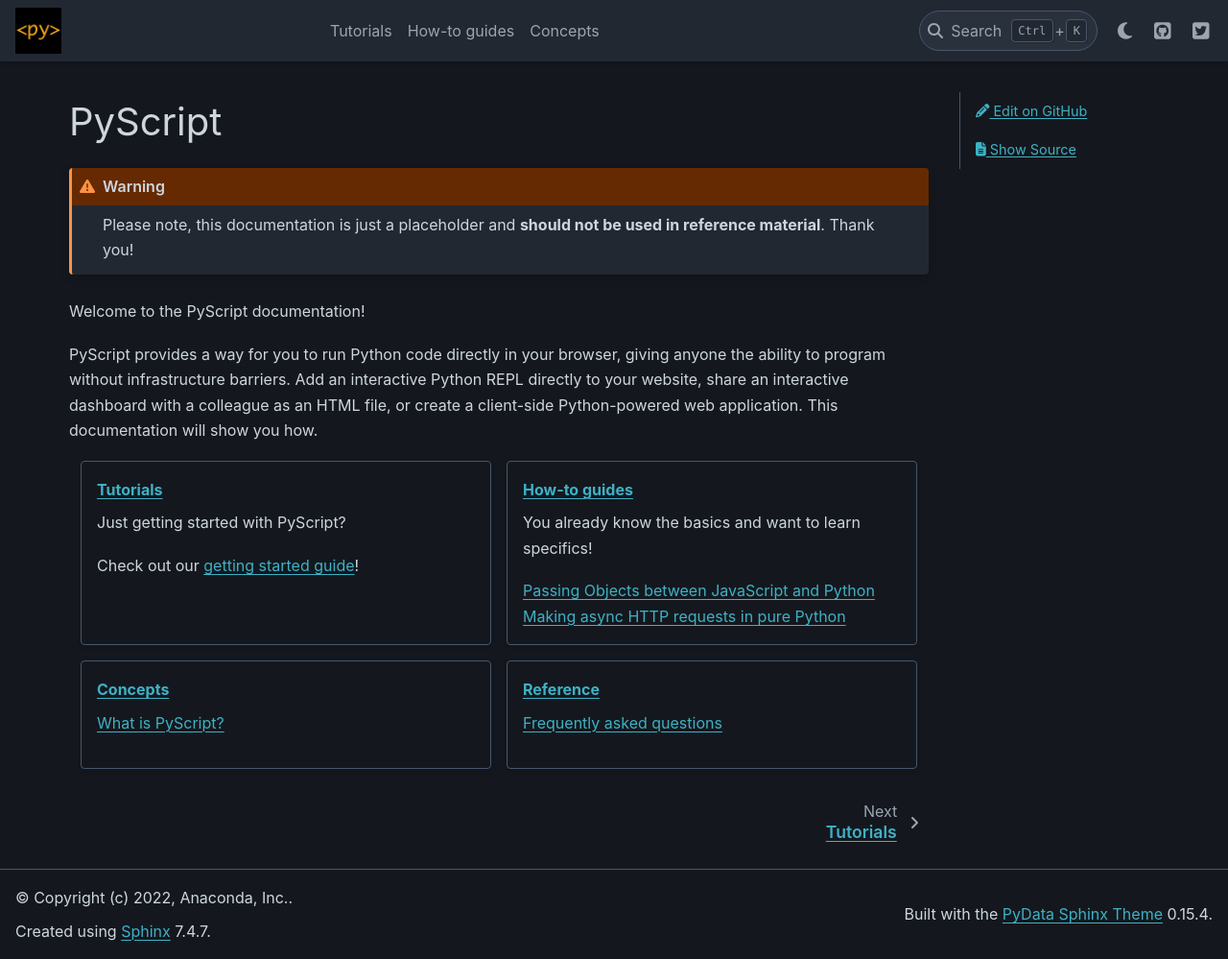
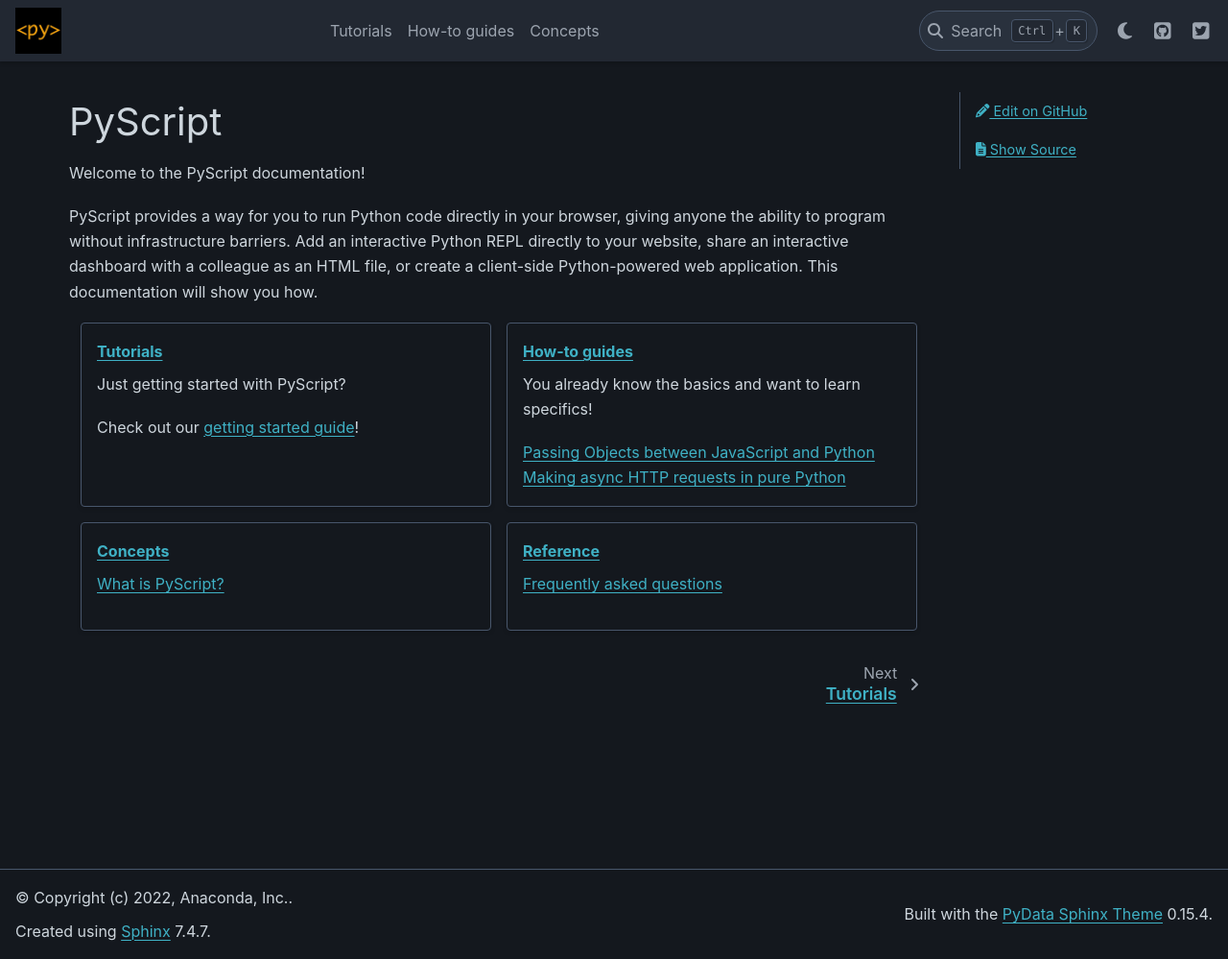
Before and after one commit to pyscript/pyscript, a Sphinx documentation site: the page built from docs/index.md, in a window 1280 px wide and 999 px high. Shown: the whole window at 96% size. Built offline with Sphinx 7.4.7 and the PyData theme 0.15.4, drawn with Linux system fonts in a browser that asks for light colours; pages that are not in the unit, such as notebooks, are missing from menus.

Commit message:
remove warning

````diff
--- a/docs/index.md
+++ b/docs/index.md
@@ -1,9 +1,4 @@
 # PyScript
-
-```{warning}
-Please note, this documentation is just a placeholder and **should not be used
-in reference material**. Thank you!
-```
 
 Welcome to the PyScript documentation!
 
````
